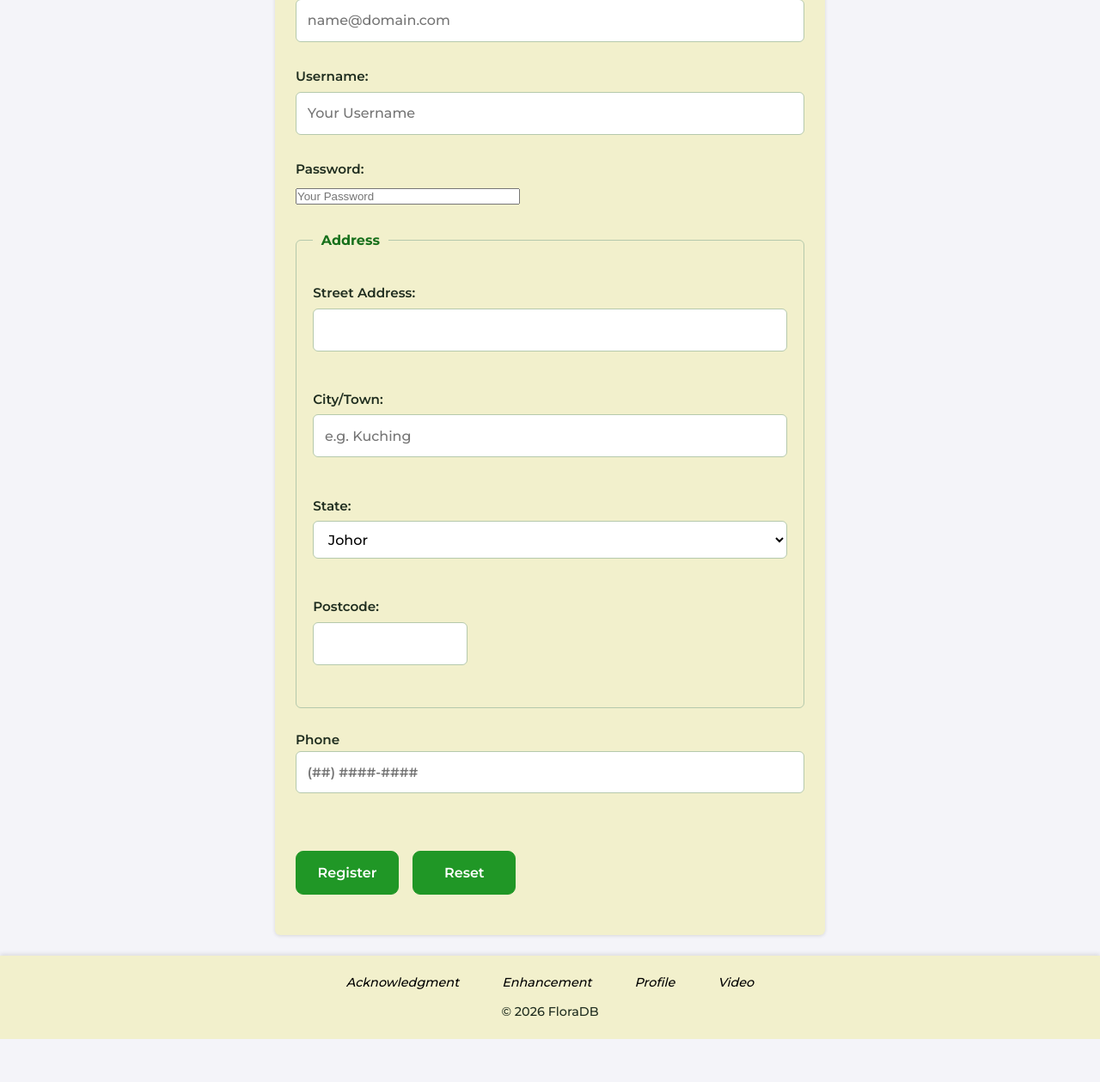
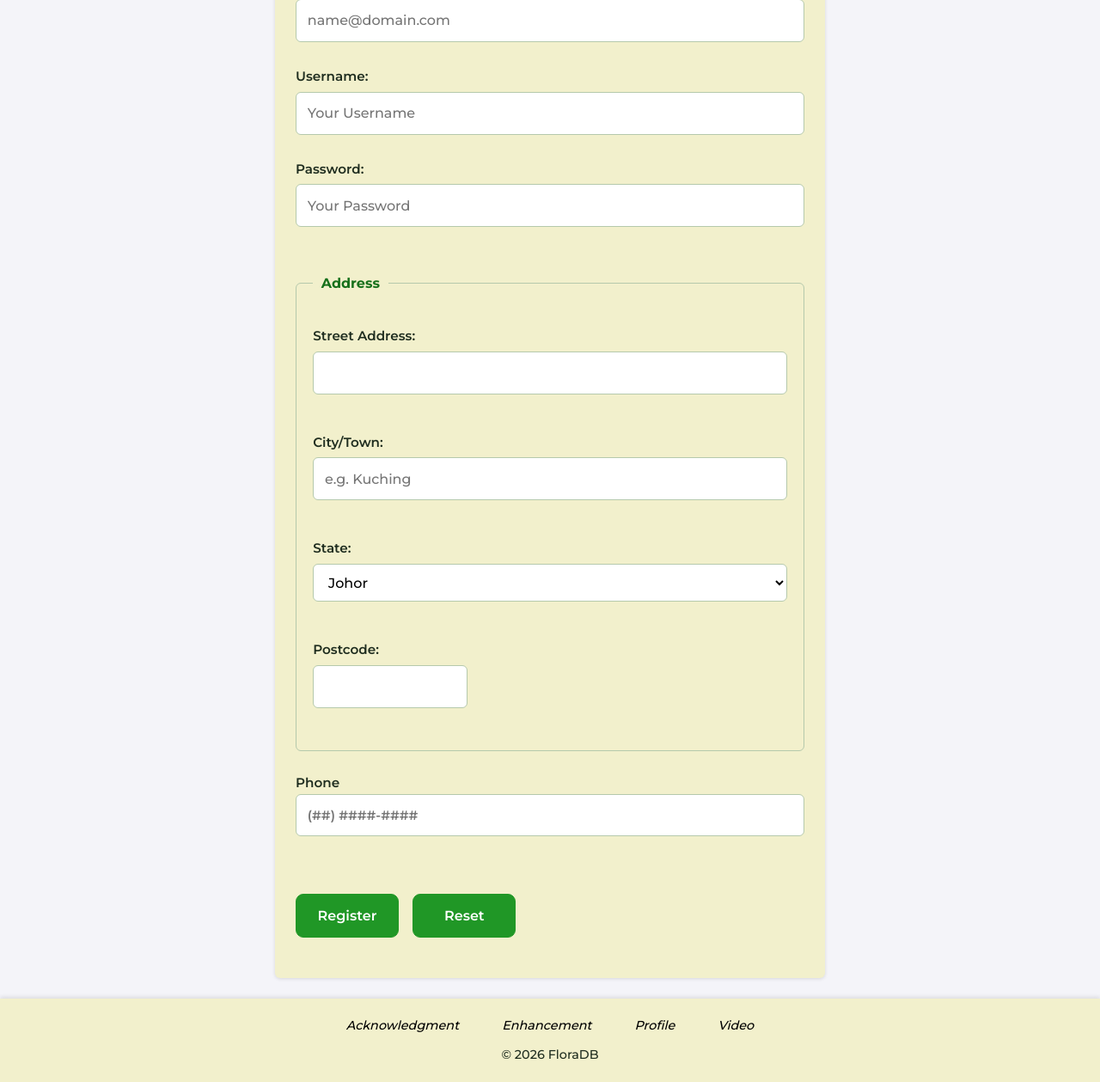
Before and after one commit to decm19/Plant-stuff, a PHP site: page /register.php in a window 1280 px wide. Shown: the part 438-1697 px from the top of the page at 86% size. Before the commit the page ends 1647 px from the top, so only its background shows below. Run offline with PHP 8.4, Linux system fonts and the light colour scheme.

Commit message:
Update style.css

```diff
--- a/style/style.css
+++ b/style/style.css
@@ -576,6 +576,7 @@ tbody th {
 .form-main input[type="text"],
 .form-main input[type="email"],
 .form-main input[type="tel"],
+.form-main input[type="password"],
 .form-main select {
     display: block;
     width: 100%;
```
